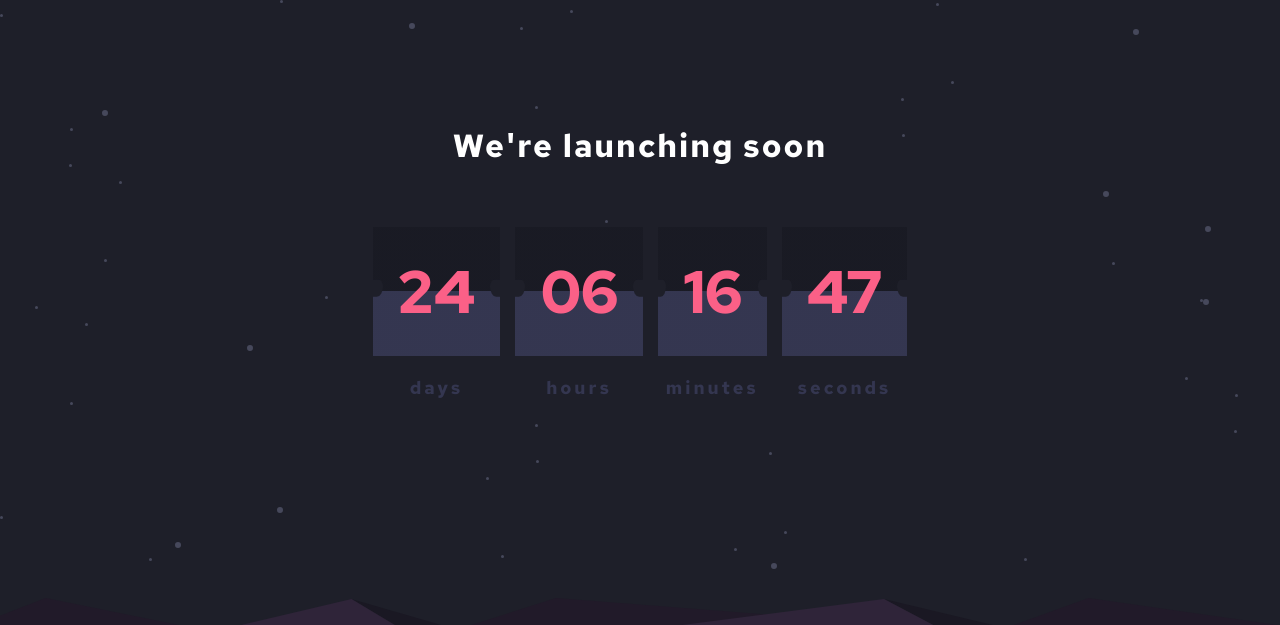
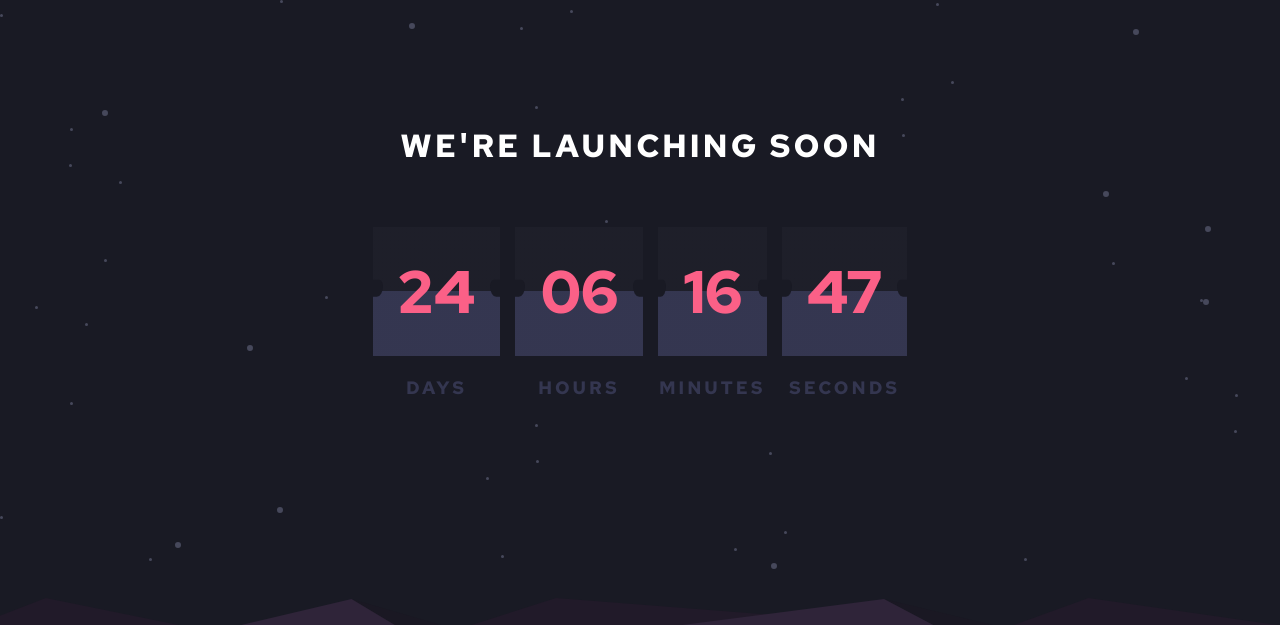
Before and after one commit to TheN0rt/launch-countdown-timer, a plain HTML site: page index.html in a window 1280 px wide. Shown: the top 625 px of the page. Drawn offline with Linux system fonts and the light colour scheme.

Commit message:
Add files via upload

```diff
--- a/style/style.css
+++ b/style/style.css
@@ -12,7 +12,7 @@ html, body{
 .wrapper{
    height: 100vh;
    position: relative;
-   background-color: hsl(235, 16%, 14%);
+   background-color: hsl(234, 17%, 12%);
    overflow: hidden;
 }
 
@@ -37,8 +37,9 @@ main{
 
 h1{
    color: white;
-   letter-spacing: 2px;
+   letter-spacing: 3px;
    z-index: 998;
+   text-transform: uppercase;
 }
 
 .coundown{
@@ -63,7 +64,7 @@ h1{
    content: "";
    width: 8%;
    height: 10%;
-   background:  hsl(235, 16%, 14%);
+   background:  hsl(234, 17%, 12%);
    bottom: 54%;
    transform: translateY(-54%);
    left: 0;
@@ -75,7 +76,7 @@ h1{
    content: "";
    width: 8%;
    height: 10%;
-   background:  hsl(235, 16%, 14%);
+   background:  hsl(234, 17%, 12%);
    bottom: 54%;
    transform: translateY(-54%);
    right: 0;
@@ -87,7 +88,7 @@ h1{
    padding: 25px;
    display: flex;
    align-items: center;
-   background: linear-gradient(hsl(234, 17%, 12%) 50%, hsl(236, 21%, 26%) 50%);
+   background: linear-gradient(hsl(235, 16%, 14%) 50%, hsl(236, 21%, 26%) 50%);
    font-size: 60px;
 
 }
@@ -96,7 +97,8 @@ h1{
    margin-top: 20px;
    font-size: 18px;
    letter-spacing: 3px;
-   color: hsl(236, 21%, 26%)
+   color: hsl(236, 21%, 26%);
+   text-transform: uppercase;
 }
 
 /* footer */
@@ -135,8 +137,13 @@ footer a:hover img{
    }
 }
 
-@media (max-width: 470px){
+@media (max-width: 600px){
    h1{
       font-size: 22px;
    }
 }
+@media (max-width: 435px){
+   h1{
+      font-size: 18px;
+   }
+}
```
